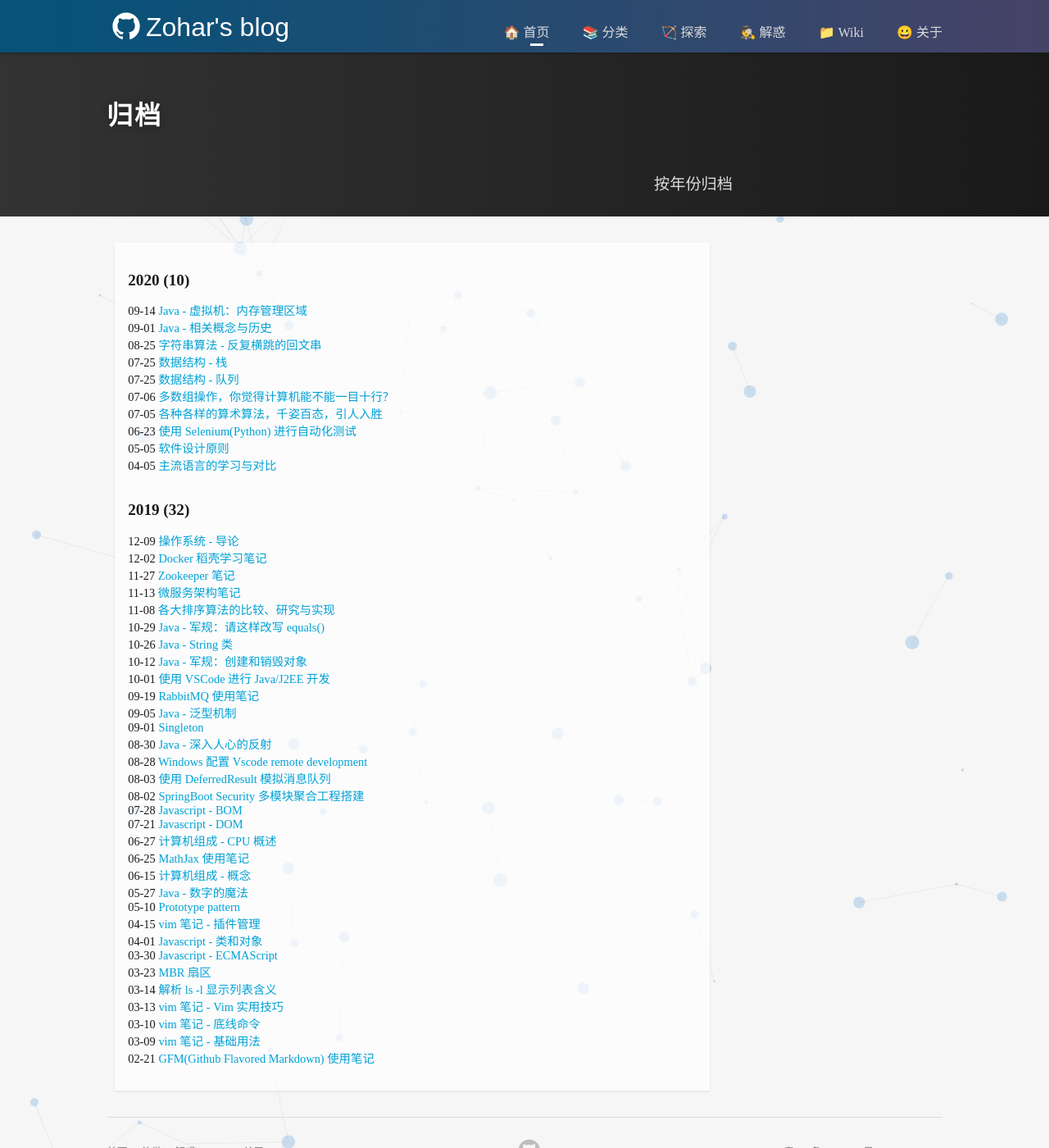
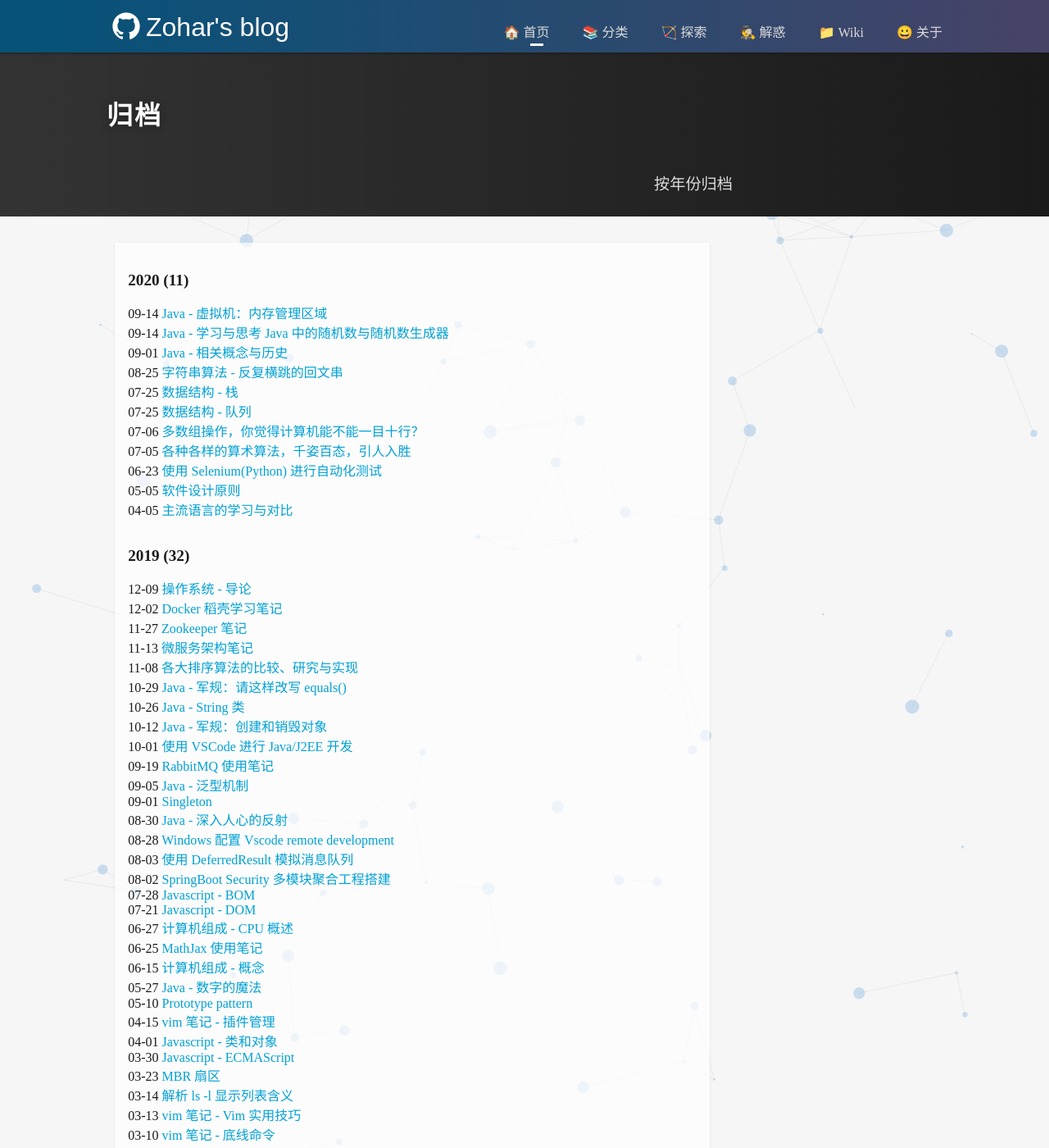
Before and after one commit to zoharyips/zoharyips.github.io, a Jekyll site: the page built from pages/archives.md, in a window 1280 px wide and 1400 px high. Shown: the whole window at 82% size. Built offline with Jekyll 4.4.1, drawn with Linux system fonts in a browser that asks for light colours; some of the changed lines change nothing that is shown.

Commit message:
create java.random

```diff
--- /dev/null
+++ b/_posts/Java/2020-09-14-random.md
@@ -0,0 +1,122 @@
+---
+layout: post
+title: Java - 学习与思考 Java 中的随机数与随机数生成器
+categories: Java
+keywords: [random, RNG, PRNG, java random, SecureRandom, Random, Math.rand, ThreadLocalRandom]
+image: images/wallpaper/schrodinger_error_correction_cat.jpg
+lang: java
+search: true
+qrcode: true
+catalogue: true
+prism: true
+mathjax: true
+description: 真正的随机数就像薛定谔的猫，你得去量子世界中才能寻找到
+---
+
+## 线性同余法
+
+Java 的 Random 类使用线性同余方法生成伪随机序列，是一个线性同余发生器。{线性同余发生器}(**L**inear **C**ongruential **G**enerator) 是
+一种能产生具有不连续计算的伪随机序列的分段线性方程的算法，它代表了最古老和最知名的伪随机序列生成器算法之一，其理论相对容易理解，并且易于实现和快速，
+特别是在可以通过存储位截断提供模运算的计算机硬件上。
+
+### 定义
+
+线性同余方法的基本思想是通过对前一个数进行线性运算并取模，从而得到下一个数。其循环关系定义为：
+
+$$
+X_{n+1} = (aX_n + c) \; mod \; m
+$$
+
+符号 | 范围 | 描述
+:-: | :-: | :-
+$$X$$ |  | 随机数列
+$$m$$ | $$0 \lt m$$ | 模数
+$$a$$ | $$0 \lt a \lt m$$ | 乘数
+$$c$$ | $$0 \le c \lt m$$ | 增量
+$$X_0$$ | $$0 \le X_0 \lt m$$ | 初始值
+
+当 $$a = 0$$ 时，为**和同余法**，当 $$c = 0$$ 时为{乘同余法（乘法同余发生器）}(**M**ultiplicative **C**ongruential **G**enerator)，
+当 $$a != 0 \&\& c != 0$$ 时为**混合同余法**。
+
+### 生成伪随机序列
+
+线性同余方法生成的产生的随机序列的均匀性和随机性取决于乘数、增量与模数。三者的组合可以多种多样，只要能保证有较好的均匀性和高随机性即可。
+
+生成的随机序列最大周期为 m，即从随机数开始工作后，要生成一个已生成过的数，最久可以在 m 次后才生成。虽然最大周期为 m，但通常情况下周期都小于 m，要使得
+周期达到最大，应满足：
+
+1. $$c$$ 和 $$m$$ 互质；
+2. $$m$$ 的所有质因数都能整除 $$A - 1$$；
+3. 若 $$m$$ 是 4 的倍数，$$A - 1$$ 也是；
+4. $$a$$、$$c$$、$$X_0$$ 都比 $$m$$ 小；
+5. $$a$$、$$c$$ 是正整数。
+
+一个优秀的线性同余发生器应该做到：
+
+1. 是一个完整周期的发生器，即在产生重复前，能生产出 0 到 m 之间所有的数。
+2. 产生的序列看起来应当是随机的。
+
+对于优秀的线性同余方法参数组合可以参考：[TABLES OF LINEAR CONGRUENTIAL GENERATORS OF DIFFERENT SIZES AND GOOD LATTICE STRUCTURE](http://citeseerx.ist.psu.edu/viewdoc/download?doi=10.1.1.99.6553&rep=rep1&type=pdf)
+
+以上内容可以启发我们可以思考，线性同余法要做到随机与均匀分布，在于我们对特定的参数条件的选择。理想情况下，我们希望构造一个序列周期为 M，在周期内所有数字
+仅出现一次，且数字出现的顺序足够随机。因此合格的随机数生成器必须是**特定参数条件下的线性同余发生器**。
+
+### 伪随机性
+
+正因为通过线性同余方法构建的伪随机数生成器的内部状态可以轻易地由其输出演算得知，所以此种伪随机数生成器属于**统计学伪随机数生成器**。
+
+## java.util.Random
+
+Random 类是 Java 中较为常用的随机数生成类，也是其他随机数生成工具的父类，定义了获取随机数各方法的基本协议。
+
+1. 使用 48 位的随机种子。
+
+2. 通过{线性同余方程}(linear congruential formula)生成随机种子。
+
+3. 伪随机，根据种子生成能通过随机性测试的随机数列，若种子初始值相同，则生成完全相同的随机数列。
+
+4. 线程安全，但如果多个线程争用同一 Random 实例可能导致性能低下。
+
+5. 非密码安全。
+
+6. 可序列化。
+
+* 随机数种子
+
+    为保证线程安全，使用 Long 原子类型对 seed 进行存储。
+
+    ~~~java
+    /**
+     * The internal state associated with this pseudorandom number generator.
+     * (The specs for the methods in this class describe the ongoing
+     * computation of this value.)
+     */
+    private final AtomicLong seed;
+    ~~~
+
+* 线性同余参数
+
+    ~~~java
+    private static final long multiplier = 0x5DEECE66DL;
+    private static final long addend = 0xBL;
+    private static final long mask = (1L << 48) - 1;
+    ~~~
+
+    对应了上文线性同余方法中的各个参数，那么我们可以推断 Random 中的循环定义方程为：
+
+    $$
+    X_{n+1} = (0x5DEECE66DL \times X_n + 0xBL) \; mod \; (1L << 48)
+    $$
+
+    在源码中，我们的推断也得到验证：
+
+    ~~~java
+    long oldseed, nextseed;
+    AtomicLong seed = this.seed;
+    do {
+        oldseed = seed.get();
+        nextseed = (oldseed * multiplier + addend) & mask;
+    } while (!seed.compareAndSet(oldseed, nextseed));
+    ~~~
+
+    在计算 `nextseed` 时最后通过与运算的方式进行取模，是 jdk 中常有的操作。
--- a/assets/css/global.css
+++ b/assets/css/global.css
@@ -873,7 +873,7 @@
     --color-text-secondary: #757575;
     position: relative;
     color: rgb(26,26,26);
-    font-size: 0.9rem;
+    font-size: 1rem;
 }
 article h2 {
     font-size: 1.5rem;
@@ -1003,7 +1003,7 @@
 }
 article ruby rt {
     color: rgb(84, 110, 122);
-    font-size: 0.6em;
+    font-size: 0.7em;
     font-family: JetBrainsMono, monospace;
 }
 article ruby rt strong {
```
Also changed, not shown: images/wallpaper/schrodinger_error_correction_cat.jpg (added).
